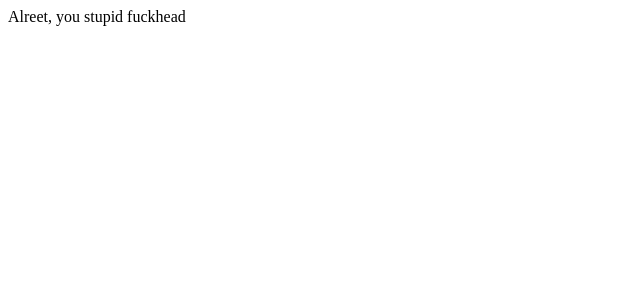
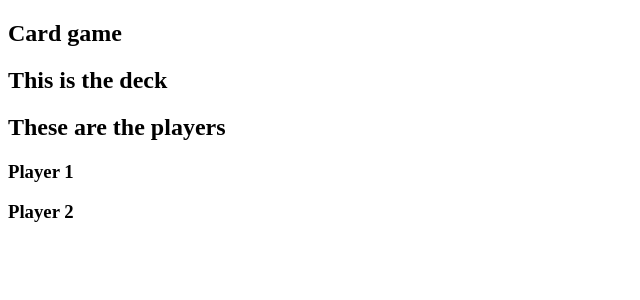
Before and after one commit to jhodgson91/cardgame, a React (Create React App) app: page / in a window 1280 px wide. Shown: the top 300 px of the page, without its empty margins (0-640 px from the left). Built offline with nearby package versions, Linux system fonts and the light colour scheme; the HTML template or start-up script is replaced by a standard one.

Commit message:
Front end and basic js function

```diff
--- a/package.json
+++ b/package.json
@@ -3,6 +3,8 @@
   "version": "0.1.0",
   "private": true,
   "dependencies": {
+    "foundation-sites": "^6.5.1",
+    "jquery": "^3.3.1",
     "react": "^16.6.3",
     "react-dom": "^16.6.3",
     "react-scripts": "2.1.1"
--- a/src/Components/App.js
+++ b/src/Components/App.js
@@ -1,10 +1,62 @@
 import React, { Component } from 'react';
+//THis doesn't appear to work at all
+import jquery from 'jquery';
+window.$ = window.jQuery = jquery;
+require('foundation-sites');
 
+// This is what it could look like with less rubbish colours and designs: https://whip-waiter.glitch.me
 class App extends Component {
   render() {
     return (
-      <div className="App">
-        Alreet, you stupid fuckhead
+      <div className="grid-x">
+        <header className="cell">
+
+          <section id="hero">
+            <div className="grid-container">
+              <div className="grid-x grid-padding-x align-center">
+                <div className="small-12">
+                  <h1>Card game</h1>
+                </div>
+              </div>
+            </div>
+          </section>
+
+          <section id="deck">
+            <div className="grid-container">
+              <div className="grid-x grid-padding-x align-center">
+                <div className="small-12">
+                  <h2>This is the deck</h2>
+                </div>
+              </div>
+            </div>
+          </section>
+
+        </header>
+
+        <main className="cell">
+
+          <section id="players">
+            <div className="grid-container">
+              <div className="grid-x grid-padding-x align-center">
+                <div className="small-12">
+                  <h2>These are the players</h2>
+                  <div className="grid-x grid-padding-x">
+
+                      <div id="player"className="cell small-6">
+                        <h3>Player 1</h3>
+                      </div>
+
+                      <div id="ai" className="cell small-6">
+                        <h3>Player 2</h3>
+                      </div>
+
+                  </div>
+                </div>
+              </div>
+            </div>
+          </section>
+
+        </main>
       </div>
     );
   }
```
Also changed, not shown: src/Components/utils.js (added, +61 -0 lines), public/manifest.json, 1 other file (tests, documents, lock files or other folders).
